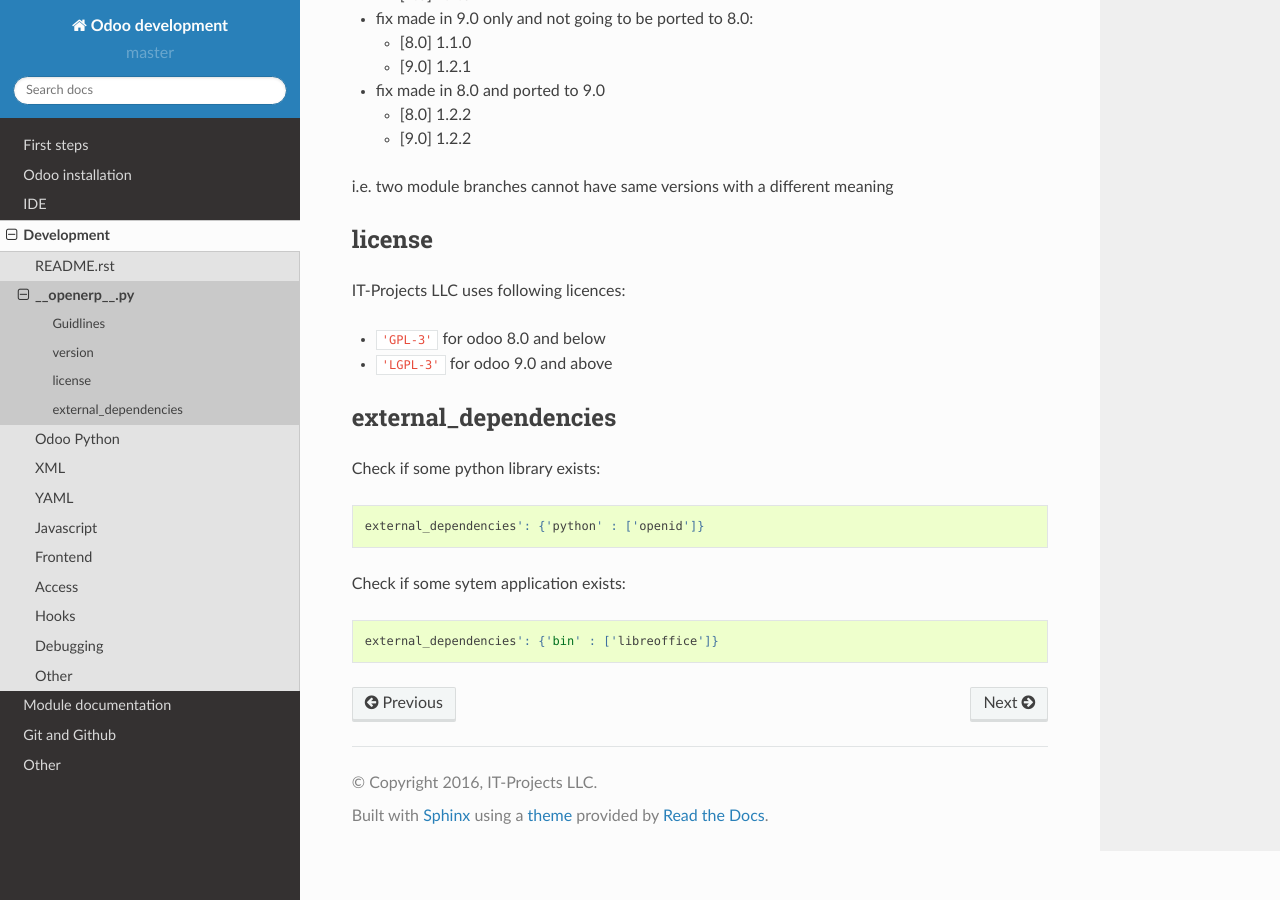
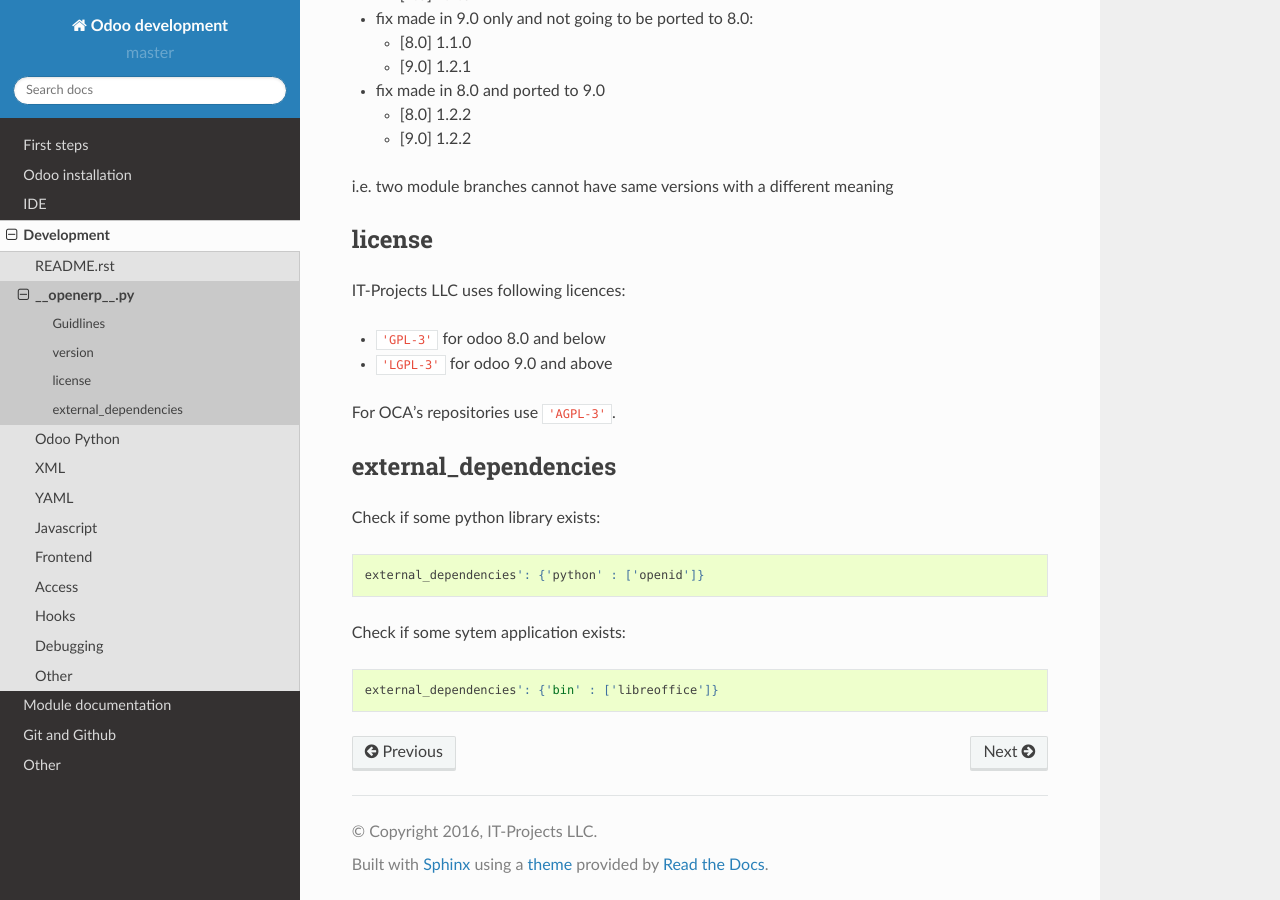
Before and after one commit to itpp-labs/odoo-development, a Sphinx documentation site: the page built from docs/dev/__openerp__.py.rst, in a window 1280 px wide and 900 px high, scrolled down 1692 px. Built offline with Sphinx 7.4.7 and the Read the Docs theme 2.0.0, drawn with Linux system fonts in a browser that asks for light colours.

Commit message:
note about oca licence

```diff
--- a/docs/dev/__openerp__.py.rst
+++ b/docs/dev/__openerp__.py.rst
@@ -98,6 +98,7 @@
 * ``'GPL-3'`` for odoo 8.0 and below
 * ``'LGPL-3'`` for odoo 9.0 and above
 
+For OCA's repositories use ``'AGPL-3'``.
 
 external_dependencies
 ---------------------
```
